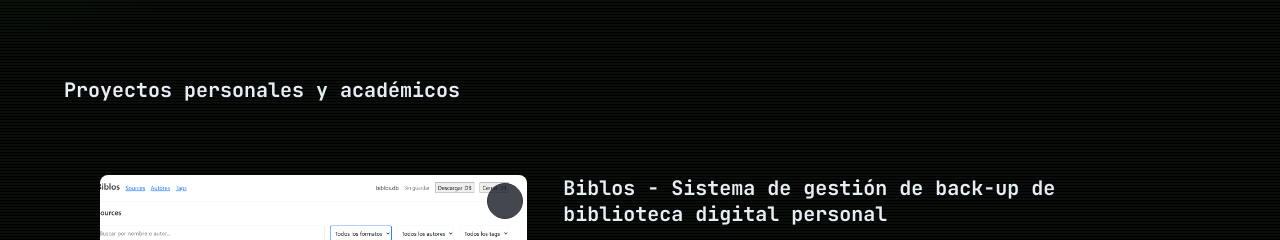
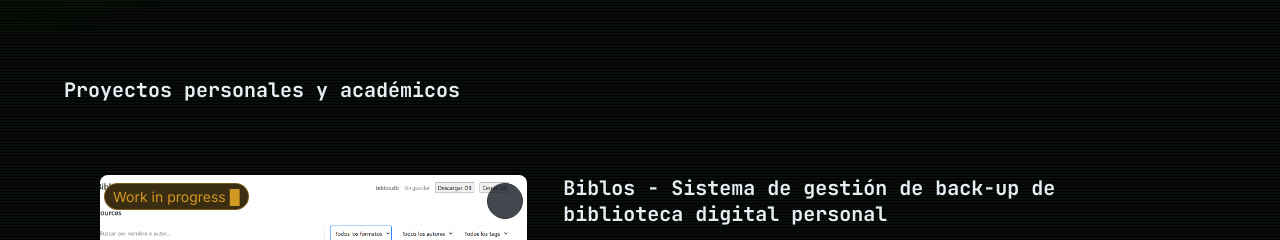
Before and after one commit to GIT-Marcos/portfolio, an Astro site: page /projects in a window 1280 px wide. Shown: the part 702-942 px from the top of the page. Built offline with nearby package versions, Linux system fonts and the light colour scheme; Astro itself is replaced by a stand-in of ours; some icons are missing.

Commit message:
feat(astro): enhance WIP badge with animated cursor and warning style

```diff
--- a/src/components/ProjectCard.astro
+++ b/src/components/ProjectCard.astro
@@ -69,8 +69,32 @@ const {
     position: absolute;
     top: var(--spacing-sm);
     left: var(--spacing-sm);
+    display: inline-flex;
+    align-items: center;
+    gap: var(--spacing-xs);
     padding: var(--spacing-xs) var(--spacing-sm);
     font-size: var(--font-size-sm);
+    color: var(--color-warning);
+    background-color: var(--color-warning-bg);
+    border: 1px solid color-mix(in srgb, var(--color-warning) 40%, transparent);
+    border-radius: var(--radius-full);
+    isolation: isolate;
+
+    &::after {
+      content: '█';
+      animation: wip-blink 1s step-end infinite;
+    }
+  }
+
+  @keyframes wip-blink {
+    0%, 100% { opacity: 1; }
+    50% { opacity: 0; }
+  }
+
+  @media (prefers-reduced-motion: reduce) {
+    .project-card__wip::after {
+      animation: none;
+    }
   }
 
   .project-card__content {
--- a/src/data/projects.ts
+++ b/src/data/projects.ts
@@ -51,7 +51,6 @@ export const projects: Project[] = [
       { url: 'https://ludmi-fit.netlify.app/', category: 'website', label: 'Ver sitio web' },
       { url: 'https://github.com/GIT-Marcos/lufit', category: 'github', label: 'Código fuente' },
     ],
-    isWIP: true,
     images: [
       { src: lufitImg1, alt: 'Captura de pantalla 1 del sitio LudmiFit' },
       { src: lufitImg2, alt: 'Captura de pantalla 2 del sitio LudmiFit' },
@@ -80,6 +79,7 @@ export const projects: Project[] = [
       { src: biblosImg2, alt: 'Consola guardando fuentes' },
     ],
     category: 'personal-academic',
+    isWIP: true,
   },
   {
     id: 'flashcards',
@@ -105,6 +105,7 @@ export const projects: Project[] = [
       { src: flashcardsImg4, alt: 'Vista de login de la aplicación' },
     ],
     category: 'personal-academic',
+    isWIP: true,
   },
   {
     id: 'super-service',
```
